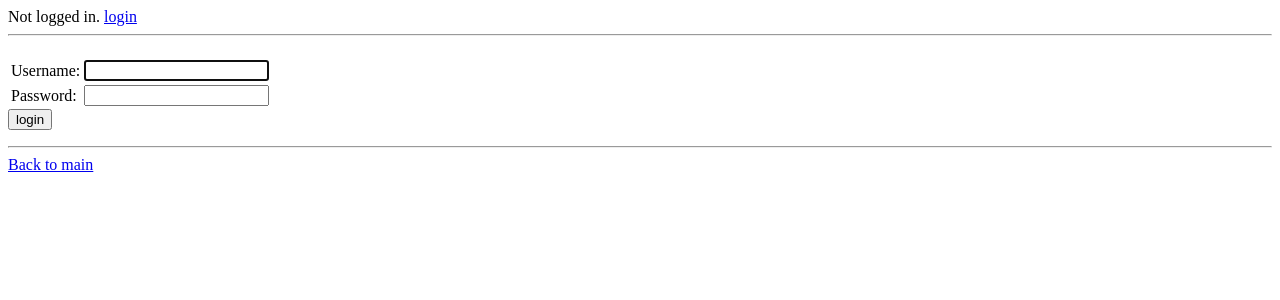
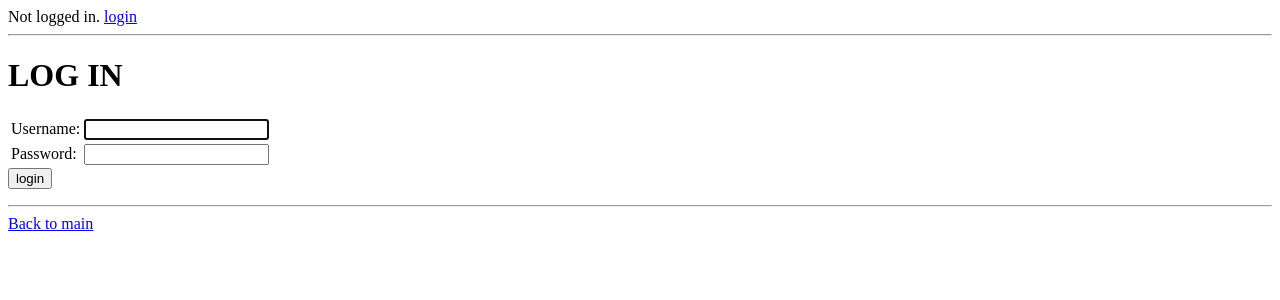
Before and after one commit to josepalos/SITW_project, a Django app: page /login/ in a window 1280 px wide. Shown: the top 300 px of the page. Run offline with Django 3.2, Linux system fonts and the light colour scheme.

Commit message:
Added title to login (visual)

```diff
--- a/UTD/templates/registration/login.html
+++ b/UTD/templates/registration/login.html
@@ -1,5 +1,6 @@
 {% extends "basepage.html" %}
 {% block content %}
+    <H1>LOG IN</H1>
     {% if form.errors %}
         <p>Your username and password didn't match. Please try again.</p>
     {% endif %}
```
